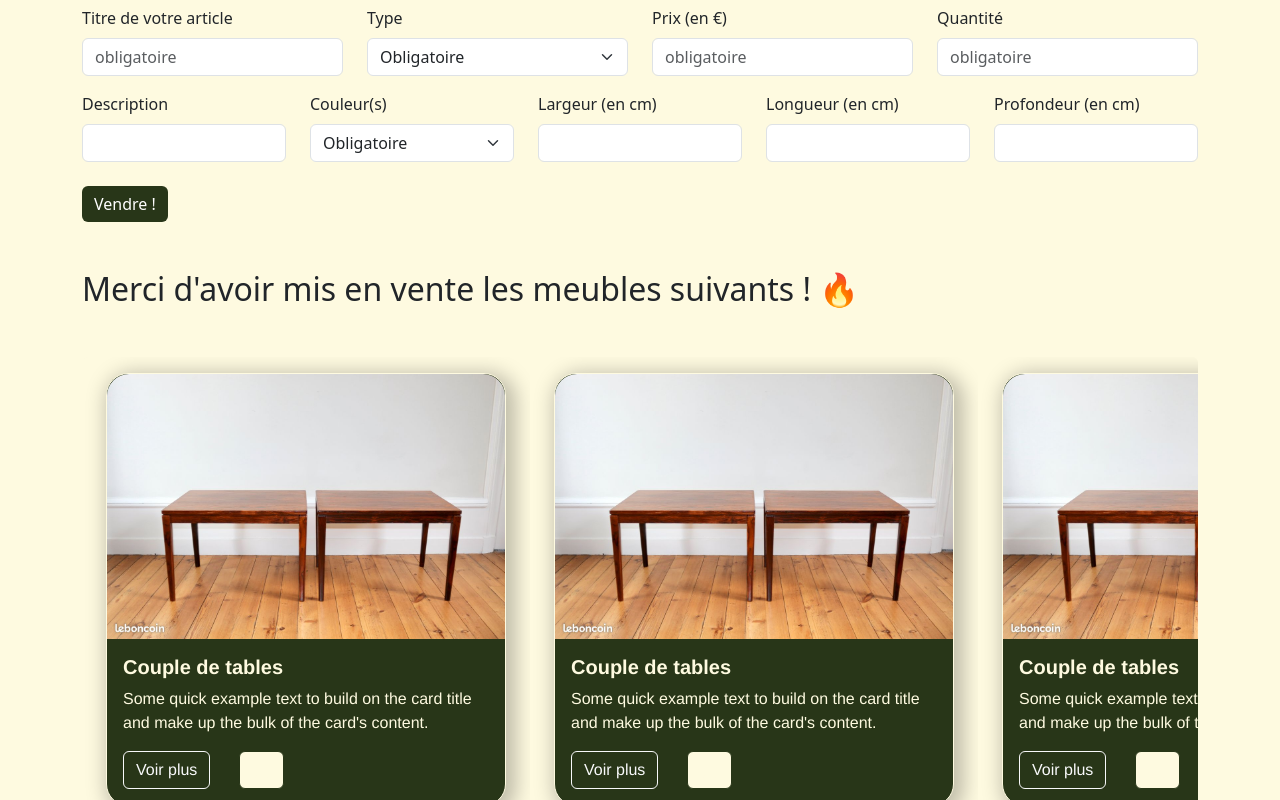
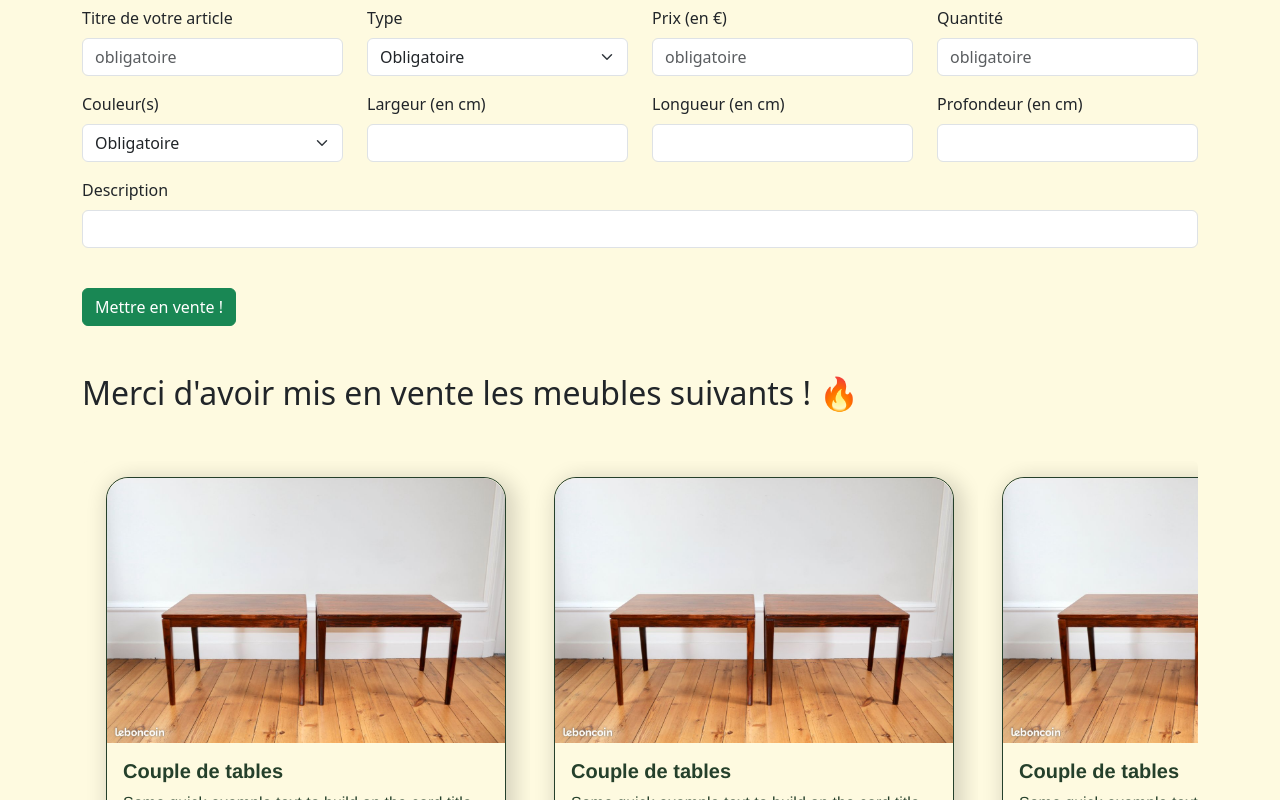
Before and after one commit to adatechschool/projet-collectif-site-e-commerce-de-mobilier-Consonea, a React (Create React App) app in the folder client/: page /profile in a window 1280 px wide. Shown: the part 240-1040 px from the top of the page. Built offline with nearby package versions, Linux system fonts and the light colour scheme.

Commit message:
changement des boutons 'voir plus' 'panier' et 'vendre un meuble'

```diff
--- a/client/src/App.js
+++ b/client/src/App.js
@@ -10,6 +10,7 @@ function App() {
     <div style={{ backgroundColor: '#FEFAE0', margin: "10em"}}>
       <Navbar />
     </div>
+
   );
 }
 
--- a/client/src/components/AddArticle.js
+++ b/client/src/components/AddArticle.js
@@ -20,6 +20,7 @@ function AddArticle() {
             <option>Bureau</option>
             <option>Canapé</option>
             <option>Chaise</option>
+            <option>Commode</option>
             <option>Etagère</option>
             <option>Lit</option>
             <option>Table</option>
@@ -27,7 +28,7 @@ function AddArticle() {
         </Form.Group>
         <Form.Group as={Col} controlId="prix">
           <Form.Label>Prix (en €)</Form.Label>
-          <Form.Control required type="number" min={0} placeholder='obligatoire'/>
+          <Form.Control required type="number" min={1} placeholder='obligatoire'/>
         </Form.Group>
         <Form.Group as={Col} controlId="quantité">
           <Form.Label>Quantité</Form.Label>
@@ -35,10 +36,6 @@ function AddArticle() {
         </Form.Group>
       </Row>
       <Row className="mb-3">
-        <Form.Group as={Col} controlId="description">
-          <Form.Label>Description</Form.Label>
-          <Form.Control required type="textArea" />
-        </Form.Group>
         <Form.Group as={Col} controlId="couleur">
           <Form.Label>Couleur(s)</Form.Label>
           <Form.Select defaultValue="" required>
@@ -72,10 +69,13 @@ function AddArticle() {
           <Form.Label>Profondeur (en cm)</Form.Label>
           <Form.Control required type="number" min={0}/>
         </Form.Group>
+        <Row className="mb-3"></Row>
+        <Form.Group as={Col} controlId="description">
+          <Form.Label>Description</Form.Label>
+          <Form.Control required type="textArea" />
+        </Form.Group>
       </Row>
-      <Button className='mt-2' style={{backgroundColor: "#283618",border:"none"}} type="submit">
-        Vendre !
-      </Button>
+      <Button variant="success" className='mt-4' type="submit">Mettre en vente !</Button>{' '}
     </Form>
   );
 }
--- a/client/src/components/Article.js
+++ b/client/src/components/Article.js
@@ -5,17 +5,17 @@ import { BsFillBasket2Fill } from "react-icons/bs";
 
 function Article() {
 
-  const buttonStyle = {
-    color: '#283618', // couleur du texte
-    borderColor: '#283618', // couleur de la bordure en format hexadécimal
-    backgroundColor: '#FEFAE0', // couleur de fond transparente
-  };
+  // const buttonStyle = {
+  //   color: '#283618', // couleur du texte
+  //   borderColor: '#283618', // couleur de la bordure en format hexadécimal
+  //   backgroundColor: '#FEFAE0', // couleur de fond transparente
+  // };
 
   const cardStyle = {
-    backgroundColor: '#283618',
+    backgroundColor: '#FEFAE0',
     borderRadius: '22px',
-    borderColor: '#FEFAE0',
-    boxShadow: '5px 5px 20px 5px rgba(0, 0, 0, 0.25)',
+    borderColor: '#25402B',
+    boxShadow: '5px 5px 20px 5px rgba(0, 0, 0, 0.15)',
     width: '25rem',
     marginTop: '3rem',
     margin: '0.5rem',
@@ -24,19 +24,17 @@ function Article() {
 
   return (
 
-
-
     <Card style={cardStyle}>
       <Card.Img style={{ borderRadius: '22px 22px 0 0' }} src={tableBasse} />
       <Card.Body>
-        <Card.Title style={{fontWeight:'bold',color:"#FEFAE0"}}>Couple de tables</Card.Title>
-        <Card.Text style={{color:"#FEFAE0"}}>
+        <Card.Title style={{fontWeight:'bold',color:"#25402B"}}>Couple de tables</Card.Title>
+        <Card.Text style={{color:"#25402B"}}>
           Some quick example text to build on the card title and make up the
           bulk of the card's content.
         </Card.Text>
-        <Button variant="outline-light">Voir plus</Button>{' '}
+        <Button variant="outline-success">Voir plus</Button>{' '}
         {/* <Button style={buttonStyle}>Voir plus</Button> */}
-        <Button style={buttonStyle} className='ms-4'> <BsFillBasket2Fill style={{ fontSize: "1.2em", color: "#FEFAE0" }}  /></Button>
+        <Button variant="success"><BsFillBasket2Fill style={{ fontSize: "1.2em"}}  /></Button>{' '}
       </Card.Body>
     </Card>
 
--- a/client/src/components/Basket.js
+++ b/client/src/components/Basket.js
@@ -12,10 +12,7 @@ function Basket() {
 
   return (
     <>
-      <Button
-        onClick={handleShow}
-        style={{backgroundColor: "#283618",border:"none"}}
-      >
+      <Button onClick={handleShow} style={{backgroundColor: "#283618",border:"none"}}>
         {/* ici on utilise un composant déjà créé de la librairie react icons */}
         <BsFillBasket2Fill style={{ fontSize: "1.8em", color: "#FEFAE0" }} />
       </Button>
--- a/client/src/components/Navbar.js
+++ b/client/src/components/Navbar.js
@@ -20,6 +20,7 @@ function NavigationBar() {
         </Nav.Link>
         <SearchBar />
         <Basket />
+        {/* potentiel emplacement pour l'appel API user */}
         <Nav.Link as={Link} to="/login" style={{ color: "#FEFAE0" }} href="./">
           Se connecter
         </Nav.Link>
```
